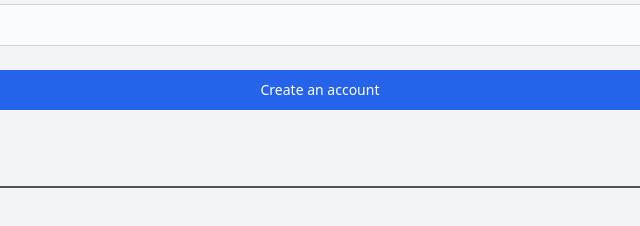
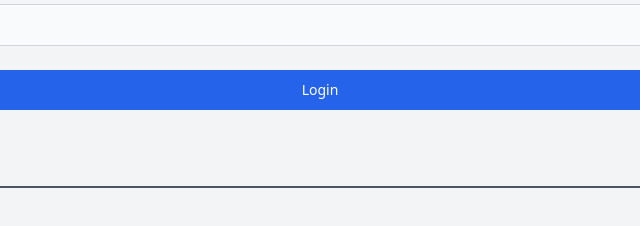
Before and after one commit to munsif-solkar/redolence, a plain HTML site: page login.html in a window 1280 px wide. Shown: the part 270-496 px from the top of the page, 320-960 px from the left. Drawn offline with nearby package versions, Linux system fonts and the light colour scheme.

Commit message:
Update login.html

```diff
--- a/login.html
+++ b/login.html
@@ -38,7 +38,7 @@
                       <input type="password" name="password" id="password" placeholder="••••••••" class="bg-gray-50 border border-gray-300 text-gray-900 sm:text-sm rounded-lg focus:ring-primary-600 focus:border-primary-600 block w-full p-2.5 dark:bg-gray-700 dark:border-gray-600 dark:placeholder-gray-400 dark:text-white dark:focus:ring-blue-500 dark:focus:border-blue-500" required="">
                   </div>
 
-                   <button type="submit" id="login-button" class="w-full text-white bg-blue-600 hover:bg-primary-700 focus:ring-4 focus:outline-none focus:ring-primary-300 font-medium rounded-lg text-sm px-5 py-2.5 text-center">Create an account</button>
+                   <button type="submit" id="login-button" class="w-full text-white bg-blue-600 hover:bg-primary-700 focus:ring-4 focus:outline-none focus:ring-primary-300 font-medium rounded-lg text-sm px-5 py-2.5 text-center">Login</button>
            <p class="text-sm font-light text-gray-500 dark:text-gray-400">
                       Need an account? <a href="index.html" class="font-medium text-primary-600 hover:underline dark:text-primary-500">Register</a>
                   </p>
```
